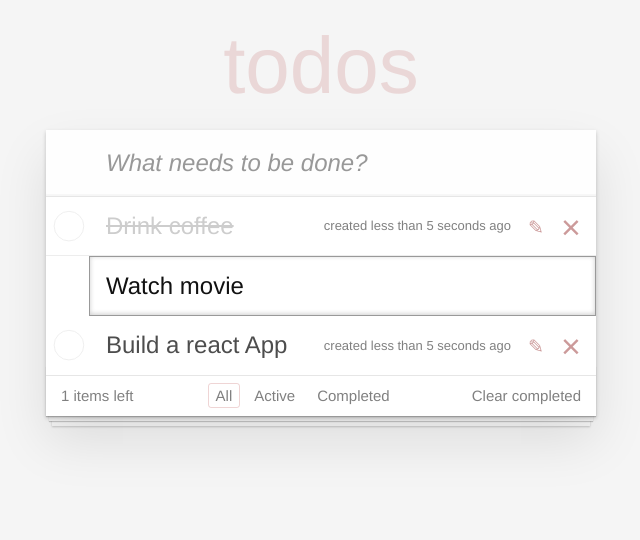
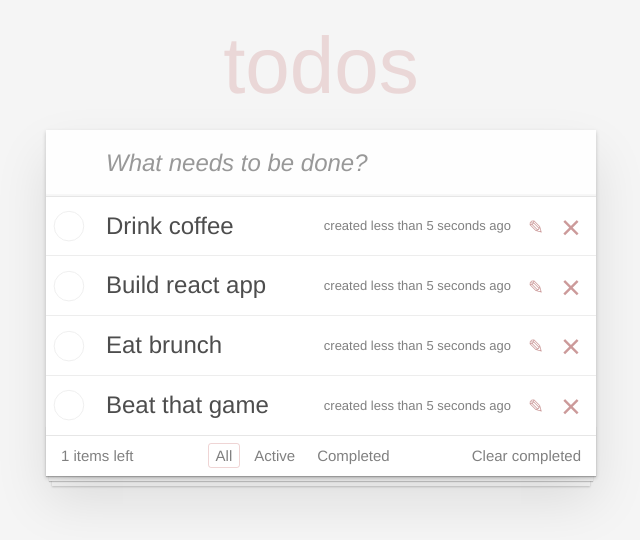
Before and after one commit to kormund/react-todo, a React (Create React App) app: page / in a window 1280 px wide. Shown: the top 540 px of the page, without its empty margins (319-959 px from the left). Built offline with nearby package versions, Linux system fonts and the light colour scheme.

Commit message:
added onclick function to complete tasks

```diff
--- a/src/components/App/App.js
+++ b/src/components/App/App.js
@@ -6,12 +6,18 @@ import TaskList from "../TaskList/TaskList";
 
 export default function App() {
 
+    const taskData = [
+        { label: 'Drink coffee', id: 1 },
+        { label: 'Build react app', id: 2 },
+        { label: 'Eat brunch', id: 3 },
+        { label: 'Beat that game', id: 4 }
+    ]
+
     return (
         <section className='todoapp'>
         <NewTaskForm />
         <section className='main'>
-            <TaskList />
-
+            <TaskList todos = { taskData }/>
         </section>
         <Footer />
 
--- a/src/components/Task/Task.js
+++ b/src/components/Task/Task.js
@@ -1,24 +1,63 @@
 import './Task.css';
 import { formatDistanceToNow } from 'date-fns'
+import {Component} from "react";
 
 const creationDate = formatDistanceToNow(new Date(), {includeSeconds: true});
 
-export default function Task({label, taskType, editing}) {
+export default class Task extends Component {
+
+    state = {
+        done: false,
+        edit: false
+    };
+
+    onLabelClick = () => {
+        this.setState(({ done }) => {
+            return {
+                done: !done
+            }
+        });
+    };
+
+    onEditClick = () => {
+        this.setState( ({ edit }) => {
+            return {
+                edit: !edit
+            }
+        })
+    }
+    render() {
+        const { label, id } = this.props;
+        const { done, edit } = this.state;
+
+        let className = '';
+        if (done) {
+            className += 'completed'
+        }
+
+        if (edit) {
+            className += 'editing'
+        }
 
         return (
-            <li className={ taskType }>
-            <div className="view">
-                <input className="toggle" type="checkbox" />
-                <label>
-                    <span className="description">{ label }</span>
-                    <span className="created">created { creationDate } ago</span>
-                </label>
-                <button className="icon icon-edit"></button>
-                <button  className="icon icon-destroy"></button>
+            <li key = { id } className={className}>
+                <div className="view">
+                    <input className="toggle" type="checkbox" checked={ done } readOnly={ true }
+                           onClick={ this.onLabelClick }/>
+                    <label
+                    onClick={ this.onLabelClick }>
+                        <span className="description">{ label }</span>
+                        <span className="created">created { creationDate } ago</span>
+                    </label>
+                    <button className="icon icon-edit"
+                    onClick={ this.onEditClick }></button>
+                    <button className="icon icon-destroy"
+                    onClick={ this.props.onDeleted }></button>
 
 
-            </div>
-            { editing === 'true' && <input type="text" className="edit" value={ label }/>}
+                </div>
+                {edit && <input type="text" className="edit" value={label}/>}
             </li>
         )
+    }
 }
--- a/src/components/TaskList/TaskList.js
+++ b/src/components/TaskList/TaskList.js
@@ -1,15 +1,23 @@
 import "./TaskList.css";
 import Task from "../Task/Task";
-import {Component} from "react";
 
-export default class TaskList extends Component {
-        render() {
-                return (
-                    <ul className="todo-list">
-                            <Task label = 'Drink coffee' editing = 'false' completed = 'true' taskType = 'completed'/>
-                            <Task label = 'Watch movie' editing = 'true' completed = 'false' taskType = 'editing'/>
-                            <Task label = 'Build a react App' editing = 'false' completed = 'false' taskType = ''/>
-                    </ul>
-                )
-        }
-}
+const TaskList = ({ todos }) => {
+
+    const elements = todos.map((item) => {
+       const { id, label } = item;
+
+        return (
+            <Task label = { label } key = { id }
+            onDeleted = {() => console.log('deleted')}/>
+        );
+    });
+    return (
+        <ul className="todo-list">
+            { elements }
+        </ul>
+    );
+
+    //
+};
+
+export default TaskList;
```
Also changed, not shown: src/components/Footer/Footer.js (+4 -3 lines).
